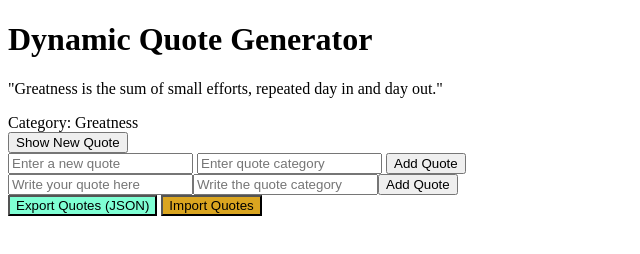
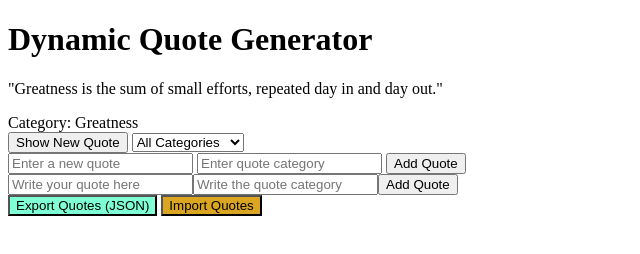
Before and after one commit to Saadallah-design/alx_fe_javascript, a plain HTML site: page dom-manipulation/index.html in a window 1280 px wide. Shown: the whole page, without its empty margins (0-640 px from the left). Drawn offline with Linux system fonts and the light colour scheme.

Commit message:
adding the categories filter

```diff
--- a/dom-manipulation/index.html
+++ b/dom-manipulation/index.html
@@ -9,6 +9,11 @@
     <h1>Dynamic Quote Generator</h1>
     <div id="quoteDisplay"></div>
     <button id="newQuote">Show New Quote</button>
+         <!-- Add category filter -->
+         <select id="categoryFilter" onchange="filterQuotes()">
+          <option value="all">All Categories</option>
+          <!-- Dynamically populated categories -->
+         </select>
 
     <!-- Adding quotes by the user -->
     <div id="formContainer">
@@ -24,6 +29,16 @@
       <button id="importQuotesBtn" style="background-color: goldenrod;"> Import Quotes</button>
      </div>
 
+
+
+     <!-- <div>
+      <button id="syncDataBtn">Sync With Server (Server Wins)</button>
+      <div id="syncNotification" style="padding: 10px; margin-top: 15px; border: 1px solid #ccc; min-height: 20px; background-color: #f8f9fa;">
+      Sync Status: Ready.
+      </div>
+     </div> -->
+
+
       <script src="script.js"></script>
   </body>
   </html>
--- a/dom-manipulation/script.js
+++ b/dom-manipulation/script.js
@@ -21,6 +21,11 @@ document.addEventListener('DOMContentLoaded', function() {
     { text: "Greatness is the sum of small efforts, repeated day in and day out.", category: "Greatness"},
     { text: "The best way to predict the future is to create it.", category: "Vision & Action"},
     ];
+
+    const SERVER_QUOTES = [
+        { text: "Server Quote A: This data comes from the server.", category: "Server" },
+        { text: "Server Quote B: Server's data takes precedence in a conflict.", category: "Precedence" }
+    ]
 
     const storedQuotesString = localStorage.getItem('allUsersQuotes');
 
@@ -95,6 +100,7 @@ document.addEventListener('DOMContentLoaded', function() {
         // 5. cleaning the input fields
         newQuoteTextElement.value = '';
         newQuoteCategoryElement.value = '';
+        populateCategories();
 
     };
 
@@ -202,14 +208,91 @@ document.addEventListener('DOMContentLoaded', function() {
     importFileInput.addEventListener('change', importFromJsonFile);
 
 
+    // SERVER SYNCING AND CONFLICT RESOLUTION
+    // STEP 1: simulating server data. STEP 2: create sync func. STEP 3: add necessary UI
+
+    // FOR STEP 1, I have added a new const SERVER_QUOTES at the top below the default quotes
+
+
+    // Populate Categories Dynamically
+    const categoryFilter = document.getElementById('categoryFilter');
+
+    function populateCategories(){
+        // 1. EXTRACT: Get an array of all category strings (including duplicates)
+        const allCategories = quotes.map(quote => quote.category);
+
+        // 2. UNIQUE: Use a Set to automatically get rid of duplicates
+        const uniqueCategoriesSet = new Set(allCategories);
+
+        // 3. ARRAY: Convert the Set back into an array
+        const uniqueCategories = [...uniqueCategoriesSet];
+
+        // 4 LOOP through uniqCategories and creat <option> elemet
+        uniqueCategories.forEach(categoryString => {
+            const optionElemenet = document.createElement('option');
+            optionElemenet.value = categoryString;
+            optionElemenet.textContent = categoryString;
+            categoryFilter.append(optionElemenet);
+        });
+        // Get the last saved filter from local storage (defaults to 'all')
+    const lastFilter = localStorage.getItem('lastCategoryFilter') || 'all';
+
+    // Set the dropdown value to the saved filter
+    categoryFilter.value = lastFilter;
+
+    // Trigger the filtering and display based on the restored filter
+    filterQuotes();
+
+    };
+
+    // Filtering with Categories
+    function filterQuotes(){
+        // 1. Get the selected category value
+    const selectedCategory = categoryFilter.value;
+
+    // 2. Persist the choice to Local Storage (MANDATORY STEP)
+    // Use localStorage.setItem() here
+    // YOUR CODE HERE
+    localStorage.setItem('lastCategoryFilter', selectedCategory);
+
+    let filteredQuotes;
+
+    // 3. Filtering Logic (Handle 'all' vs. specific category)
+    if (selectedCategory === 'all') {
+        filteredQuotes = quotes; // Use the entire array
+    } else {
+        // Use the Array.prototype.filter() method
+        // YOUR CODE HERE
+        filteredQuotes = quotes.filter(quote => quote.category === selectedCategory);
+    }
+
+    // 4. Check if the filtered array is empty
+    if (filteredQuotes.length === 0) {
+        // Display a message if no quotes match the filter
+        quoteDisplayer.innerHTML = `<p>No quotes available in the category: ${selectedCategory}.</p>`;
+        return;
+    }
+
+    // 5. Display a random quote from the filtered list
+    const quoteIndex = Math.floor(Math.random() * filteredQuotes.length);
+    const selectedQuote = filteredQuotes[quoteIndex];
+
+    // Update the innerHTML of the quoteDisplayer
+    quoteDisplayer.innerHTML =
+        `<p class="quote-text">"${selectedQuote.text}"</p>
+        <span class="quote-category">Category: ${selectedQuote.category}</span>`;
+
+    };
+
 
     // INITIALIZATION
      // Setup listener for the main button
-     showQuoteBtn.addEventListener('click', showRandomQuote);
+     showQuoteBtn.addEventListener('click', filterQuotes);
 
      // **MANDATORY FIXES:** Initialize the application
      createAddQuoteForm(); // Builds the form on load
      showRandomQuote();    // Shows the first quote on load
+     populateCategories();
 
 
 
```
